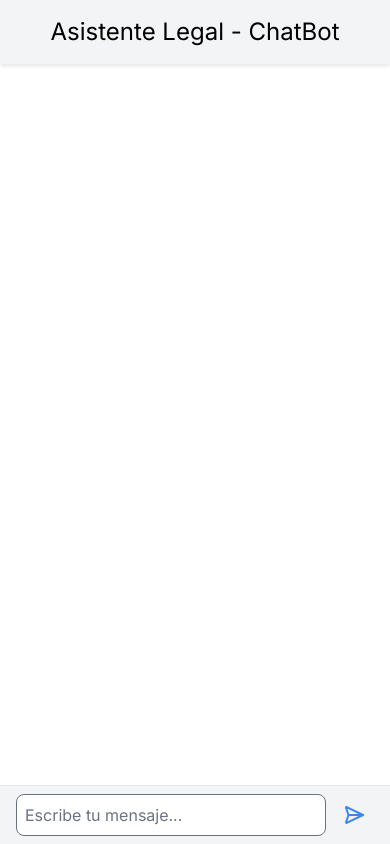
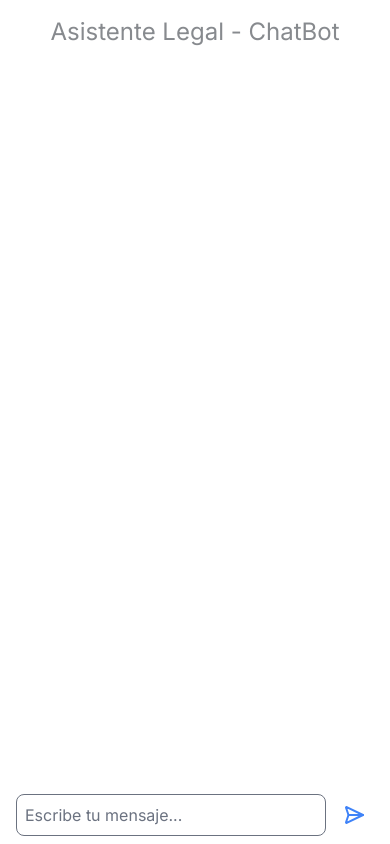
Before and after one commit to matardy/chat-help-frontend, a Vue app: page / in a window 390 px wide. Built offline with nearby package versions, Linux system fonts and the light colour scheme.

Commit message:
feat(chat): responsive and centering area

```diff
--- a/src/components/ChatInterface.vue
+++ b/src/components/ChatInterface.vue
@@ -1,4 +1,5 @@
 <template>
+  <title>Hola</title>
   <div class="chat-container">
     <ContextModal
       :currentMessage="currentMessage"
@@ -10,7 +11,8 @@
       <h1 class="text-2xl">Asistente Legal - ChatBot</h1>
     </header>
     <!-- MESSAGES -->
-    <main class="chat-display">
+    <div class="chat-container w-full max-w-3xl mx-auto overflow-hidden">
+      <main class="chat-display p-4 flex-1 overflow-y-auto no-scrollbar">
         <div
           class="message bg-blue-500 text-white p-2 rounded-lg max-w-xs"
           :class="{ user: msg.isUser, bot: !msg.isUser }"
@@ -34,7 +36,7 @@
         </div>
       </main>
       <!-- INPUT AREA -->
-    <div class="flex px-4 py-2 bg-gray-100 border-t">
+      <div class="flex px-4 py-2">
         <textarea
           @input="adjustTextarea"
           class="w-full p-2 rounded-lg overflow-hidden resize-none focus:outline-none focus:ring-2 focus:ring-blue-500 border"
@@ -66,6 +68,7 @@
             <path d="M6.5 12h14.5" />
           </svg>
         </button>
+      </div>
     </div>
   </div>
 </template>
@@ -125,10 +128,13 @@ export default {
           replaceLoaderWithMessage({
             text: botResponse.response.answer,
             isUser: false,
-            context: botResponse.response.context
+            context: botResponse.response.context,
           })
         } catch (error) {
-          replaceLoaderWithMessage({ text: 'Error al conectar con el bot', isUser: false })
+          replaceLoaderWithMessage({
+            text: 'Error al conectar con el bot',
+            isUser: false,
+          })
         } finally {
           isLoading.value = false
         }
@@ -178,6 +184,9 @@ export default {
           ? textarea.scrollHeight + 'px'
           : 5 * parseFloat(getComputedStyle(textarea).lineHeight) + 'px'
     }
+  },
+  mounted() {
+    document.title = 'Asistente Legal - ChatBot'
   }
 }
 </script>
@@ -192,10 +201,11 @@ export default {
 }
 
 .header {
-  background-color: #f3f4f6;
+  /* background-color: #f3f4f6; */
+  color: #878a8e;
   padding: 1rem;
   text-align: center;
-  box-shadow: 0 2px 4px rgba(0, 0, 0, 0.1);
+  /* box-shadow: 0 2px 4px rgba(0, 0, 0, 0.1); */
 }
 
 .chat-display {
@@ -315,4 +325,13 @@ export default {
       100% 100%;
   }
 }
+
+.no-scrollbar::-webkit-scrollbar {
+  display: none;
+}
+
+.no-scrollbar {
+  -ms-overflow-style: none; /* IE and Edge */
+  scrollbar-width: none; /* Firefox */
+}
 </style>
```
Lines whose indentation alone changed are shown as unchanged.
